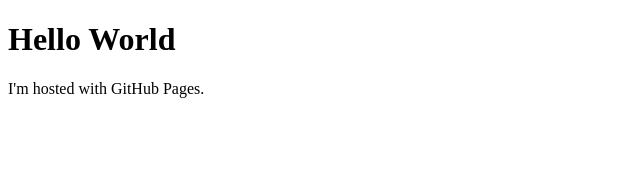
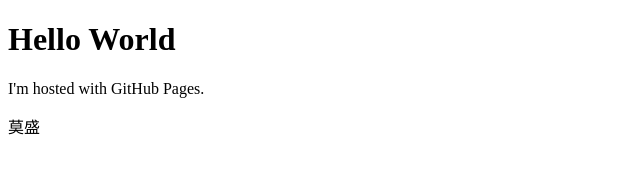
Before and after one commit to yangmiLS/yangm.github.io, a plain HTML site: page index.html in a window 1280 px wide. Shown: the full height of the page, 0-640 px from the left. Drawn offline with Linux system fonts and the light colour scheme.

Commit message:
Update index.html

```diff
--- a/index.html
+++ b/index.html
@@ -3,5 +3,6 @@
 <body>
 <h1>Hello World</h1>
 <p>I'm hosted with GitHub Pages.</p>
+<p>莫盛</p>
 </body>
 </html>
```
